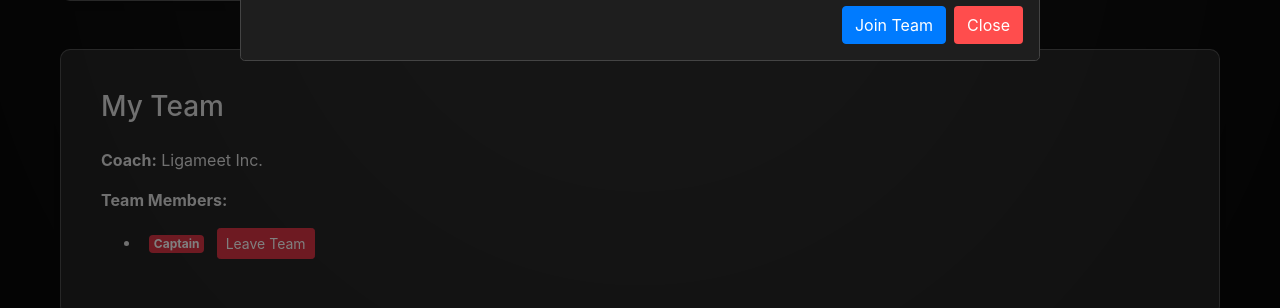
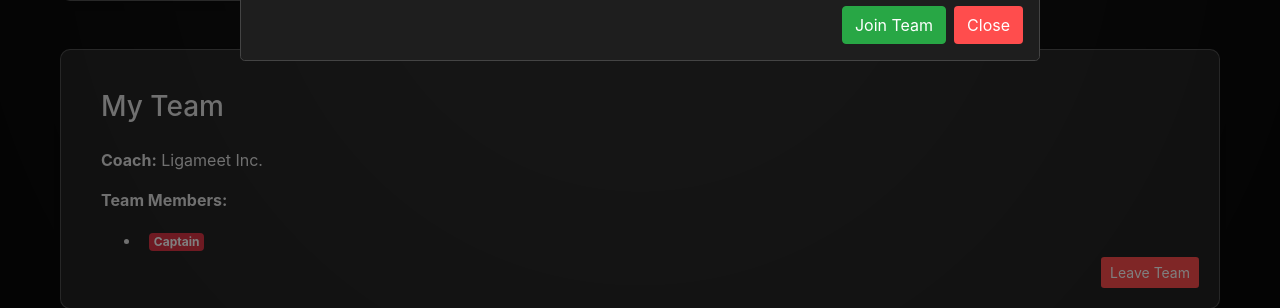
Before and after one commit to manuelamanetjr/Ligameet-Web, a Django app: template ligameet/templates/ligameet/player_dashboard.html in a window 1280 px wide, after a click on "View Team". Shown: the part 492-800 px from the top of the page. Run offline with Django 5.2, Linux system fonts and the light colour scheme; data comes from the database, SQL or seed files in the repository; tables that the repository leaves empty hold one stand-in row (values such as "Sample post"); the template is opened without the code that fills it: values that come from a table or form of the project are taken from there, most other values are stand-ins (such as "Sample title", 1, 10 or a date in 2020); parts of the project's set-up code (start-up, migrations or seed data) failed here and were passed over; some libraries are stand-ins or nearby versions.

Commit message:
fixed join team button also leave team button is working

```diff
--- a/ligameet/templates/ligameet/player_dashboard.html
+++ b/ligameet/templates/ligameet/player_dashboard.html
@@ -269,7 +269,14 @@
         <div class="my-team-section card mb-4">
             <div class="card-body">
                 <h3 class="card-title mb-4">My Team</h3>
+
                 {% if my_team %}
+                    <!-- Place Leave Team Button at the top-right corner -->
+                    <form action="{% url 'leave-team' my_team.id %}" method="POST" style="position: absolute; bottom: 20px; right: 20px;" onsubmit="return confirmLeave();">
+                        {% csrf_token %}
+                        <button type="submit" class="btn btn-red btn-sm">Leave Team</button>
+                    </form>
+
                     <p><strong>Coach:</strong> {{ my_team.COACH_ID.first_name }} {{ my_team.COACH_ID.last_name }}</p>
                     <p><strong>Team Members:</strong></p>
                     <ul>
@@ -279,11 +286,6 @@
                                 {% if participant.IS_CAPTAIN %}
                                     <span class="badge badge-danger ml-2">Captain</span>
                                 {% endif %}
-                                <!-- Add Leave Team Button -->
-                                <form action="{% url 'leave-team' my_team.id %}" method="POST" style="display:inline;">
-                                    {% csrf_token %}
-                                    <button type="submit" class="btn btn-danger btn-sm ml-2">Leave Team</button>
-                                </form>
                             </li>
                         {% empty %}
                             <li>No members in your team yet.</li>
@@ -294,7 +296,11 @@
                 {% endif %}
             </div>
         </div>
-
+        <script>
+            function confirmLeave() {
+                return confirm("Are you sure you want to leave the team?");
+            }
+        </script>
 
 
         <div class="quick-actions card mb-4">
@@ -415,7 +421,7 @@
                                     <div class="modal-footer">
                                         <form action="{% url 'join_team_request' team.id %}" method="POST">
                                             {% csrf_token %}
-                                            <button type="submit" class="btn btn-primary">Join Team</button>
+                                            <button type="submit" class="btn btn-success">Join Team</button>
                                         </form>
                                         <button type="button" class="btn btn-red" data-dismiss="modal">Close</button>
                                     </div>
@@ -507,7 +513,7 @@
                                     <div class="modal-footer">
                                         <form action="{% url 'join_team_request' team.id %}" method="POST">
                                             {% csrf_token %}
-                                            <button type="submit" class="btn btn-primary">Join Team</button>
+                                            <button type="submit" class="btn btn-success">Join Team</button>
                                         </form>
                                         <button type="button" class="btn btn-red" data-dismiss="modal">Close</button>
                                     </div>
--- a/ligameet/views.py
+++ b/ligameet/views.py
@@ -186,6 +186,10 @@ def leave_team(request, team_id):
     try:
         participant = TeamParticipant.objects.get(USER_ID=request.user, TEAM_ID=team)
         participant.delete()  # Remove the participant from the team
+
+        # Remove any join requests related to this team for the user
+        JoinRequest.objects.filter(USER_ID=request.user, TEAM_ID=team).delete()
+
         messages.success(request, f'You have left the team {team.TEAM_NAME} successfully.')
     except TeamParticipant.DoesNotExist:
         messages.warning(request, 'You are not a member of this team.')
```
